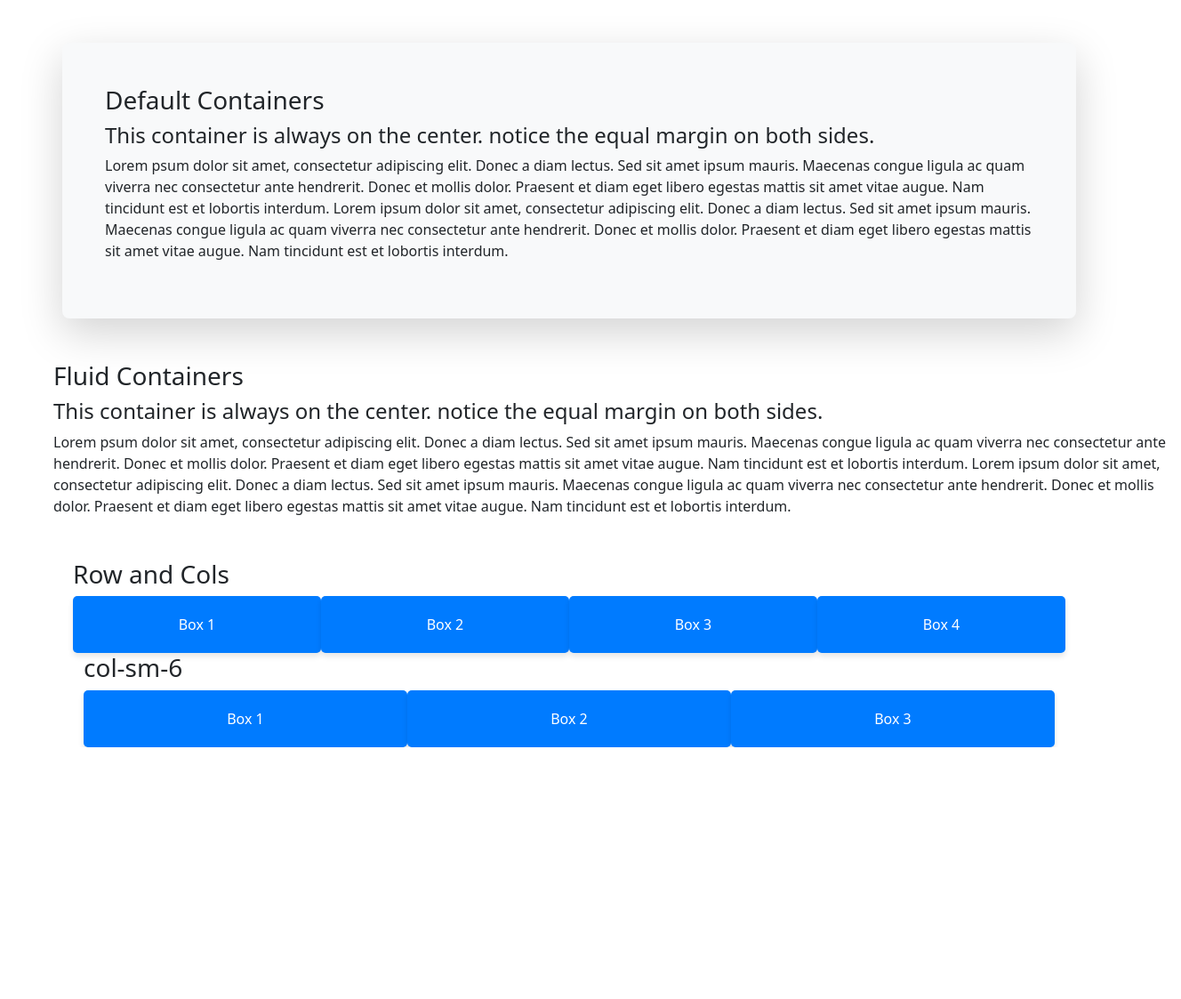
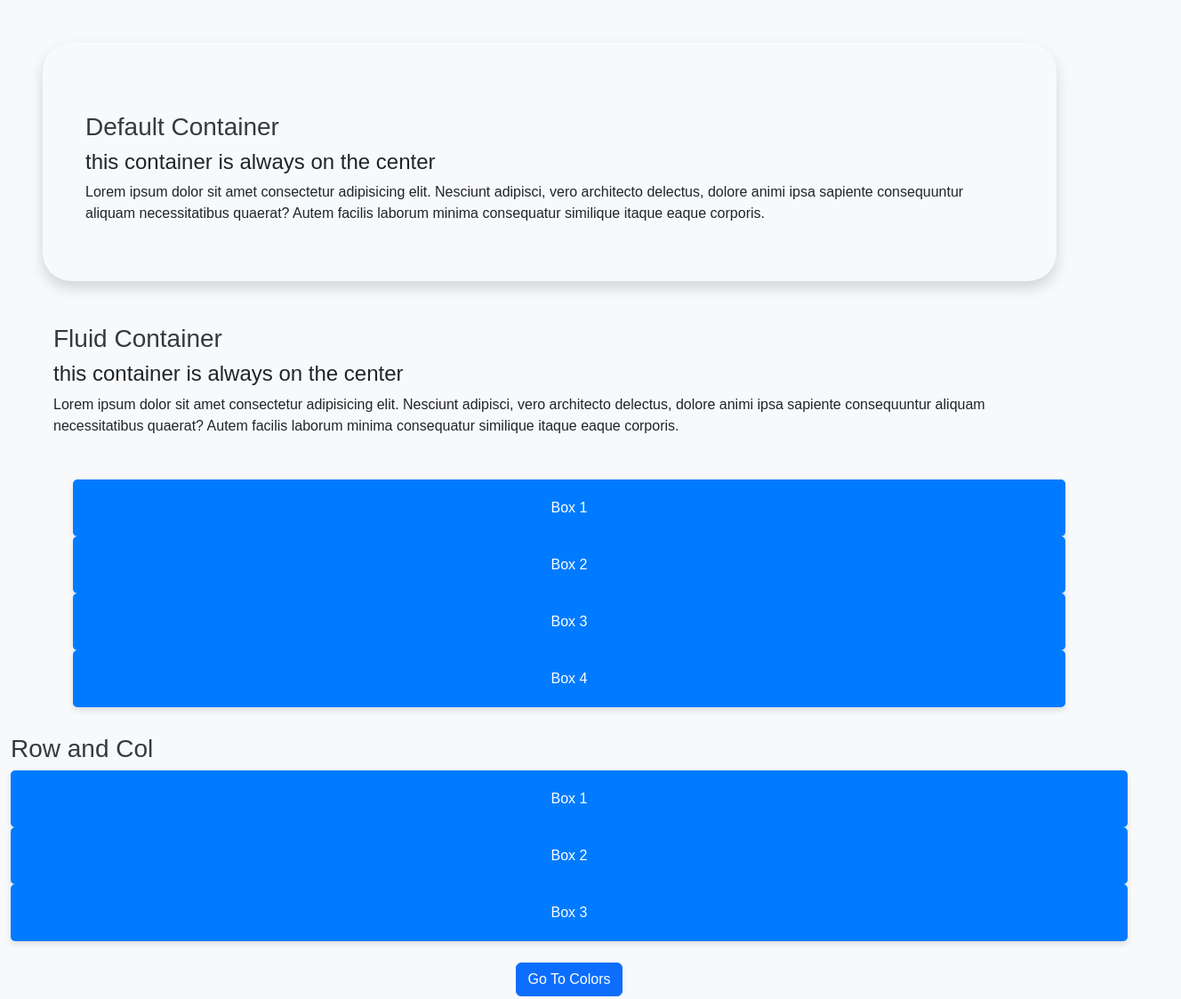
Before and after one commit to TimothyBaracael1728/Bootstrap5, a plain HTML site: page containers.html in a window 1280 px wide. Shown: the whole page at 89% size, 1328 px wide, since content can reach past the window. Before the commit the page ends 840 px from the top, so only its background shows below. Drawn offline with nearby package versions, Linux system fonts and the light colour scheme.

Commit message:
Updated containers

```diff
--- a/containers.html
+++ b/containers.html
@@ -1,7 +1,6 @@
 <!doctype html>
 <html lang="en">
     <head>
-        <link rel="stylesheet" href="style.css">
         <title>Title</title>
         <!-- Required meta tags -->
         <meta charset="utf-8" />
@@ -17,61 +16,74 @@
             integrity="sha384-T3c6CoIi6uLrA9TneNEoa7RxnatzjcDSCmG1MXxSR1GAsXEV/Dwwykc2MPK8M2HN"
             crossorigin="anonymous"
         />
+
+        <link rel="stylesheet" href="style.css">
     </head>
 
     <body>
 
-      <div class= "container mt-5 p-5 bg-light rounded-3 shadow-lg">
-        <h3>Default Containers</h3>
-        <h4>This container is always on the center.
-        notice the equal margin on both sides.</h4>
-        <p>Lorem psum dolor sit amet, consectetur adipiscing elit. Donec a diam lectus. Sed sit amet ipsum mauris. Maecenas congue ligula ac quam viverra nec consectetur ante hendrerit. Donec et mollis dolor. Praesent et diam eget libero egestas mattis sit amet vitae augue. Nam tincidunt est et lobortis interdum. Lorem ipsum dolor sit amet, consectetur adipiscing elit. Donec a diam lectus. Sed sit amet ipsum mauris. Maecenas congue ligula ac quam viverra nec consectetur ante hendrerit. Donec et mollis dolor. Praesent et diam eget libero egestas mattis sit amet vitae augue. Nam tincidunt est et lobortis interdum.
-        </p>
-
-      </div>
+        <body>
 
 
-      <div class= "container-fluid m-5 ">
-        <h3>Fluid Containers</h3>
-        <h4>This container is always on the center.
-        notice the equal margin on both sides.</h4>
-        <p>Lorem psum dolor sit amet, consectetur adipiscing elit. Donec a diam lectus. Sed sit amet ipsum mauris. Maecenas congue ligula ac quam viverra nec consectetur ante hendrerit. Donec et mollis dolor. Praesent et diam eget libero egestas mattis sit amet vitae augue. Nam tincidunt est et lobortis interdum. Lorem ipsum dolor sit amet, consectetur adipiscing elit. Donec a diam lectus. Sed sit amet ipsum mauris. Maecenas congue ligula ac quam viverra nec consectetur ante hendrerit. Donec et mollis dolor. Praesent et diam eget libero egestas mattis sit amet vitae augue. Nam tincidunt est et lobortis interdum.
-        </p>
+            <div class="container m-5 shadow bg-light p-5 rounded-5">
+                <h3>Default Container</h3>
+                <h4>this container is always on the center</h4>
+                <p>Lorem ipsum dolor sit amet consectetur adipisicing elit. Nesciunt adipisci, vero architecto delectus, dolore animi ipsa sapiente consequuntur aliquam necessitatibus quaerat? Autem facilis laborum minima consequatur similique itaque eaque corporis.</p>
+            </div>
 
-      </div>
-
-      <div class="container">
-        <h3>Row and Cols</h3>
-        <div class="row g-0">
-            <div class="col">
-                <div class="custom-box">Box 1</div>
-            </div>
-            <div class="col">
-                <div class="custom-box">Box 2</div>
-            </div>
-            <div class="col">
-                <div class="custom-box">Box 3</div>
-            </div>
-            <div class="col">
-                <div class="custom-box">Box 4</div>
+            <div class="container m-5">
+                <h3>Fluid Container</h3>
+                <h4>this container is always on the center</h4>
+                <p>Lorem ipsum dolor sit amet consectetur adipisicing elit. Nesciunt adipisci, vero architecto delectus, dolore animi ipsa sapiente consequuntur aliquam necessitatibus quaerat? Autem facilis laborum minima consequatur similique itaque eaque corporis.</p>
             </div>
 
 
 
+
+
         <div class="container">
-            <h3>col-sm-6</h3>
             <div class="row g-0">
-                <div class="col-lg-4 col-md-12 col-sm-12">
-                    <div class="custom-box">Box 1</div>
 
+                <div class="col lg-4 col-md-12">
+                    <div class="custom-box"> Box 1 </div>
                 </div>
-                <div class="col-lg-4 col-md-12 col-sm-3">
-                    <div class="custom-box">Box 2</div>
+                <div class="col lg-4 col-md-12">
+                    <div class="custom-box"> Box 2 </div>
+                </div>
+                <div class="col lg-4 col-md-12 col-sm-9">
+                    <div class="custom-box"> Box 3 </div>
+                </div>
+                <div class="col lg-4 col-md-12">
+                    <div class="custom-box"> Box 4 </div>
+                </div>
 
+            </div>
+        </div>
+
+        <!-- shorcut: div.col*4>div.custom-box -->
+        <div class="container-fluid">
+            <h3>Row and Col</h3>
+            <div class="row g-0">
+                <div class="col-sm-16">
+                    <div class="custom-box"> Box 1</div>
                 </div>
-            <div class="col-lg-4 col-md-12 col-sm-9">
-                <div class="custom-box">Box 3</div>
+                <div class="col-12">
+                    <!-- 12 Columns yung default hehe -->
+                    <div class="custom-box"> Box 2 </div>
+                    </div>
+                    <div class="col-sm-12">
+                        <div class="custom-box"> Box 3 </div>
+                    </div>
+            </div>
+        </div>
+        <div class="container my-4 d-flex justify-content-center">
+            <a href="colors.html" class="btn btn-primary">Go To Colors</a>
+        </div>
 
+
+
+
+        <!-- Bootstrap JavaScript Libraries -->
         <script
             src="https://cdn.jsdelivr.net/npm/@popperjs/core@2.11.8/dist/umd/popper.min.js"
             integrity="sha384-I7E8VVD/ismYTF4hNIPjVp/Zjvgyol6VFvRkX/vR+Vc4jQkC+hVqc2pM8ODewa9r"
```
